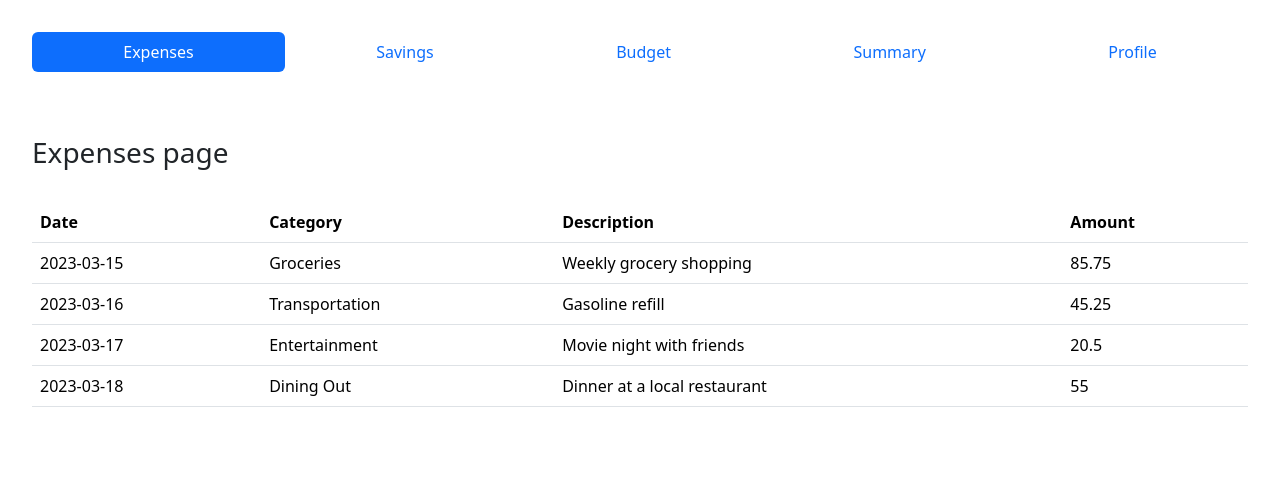
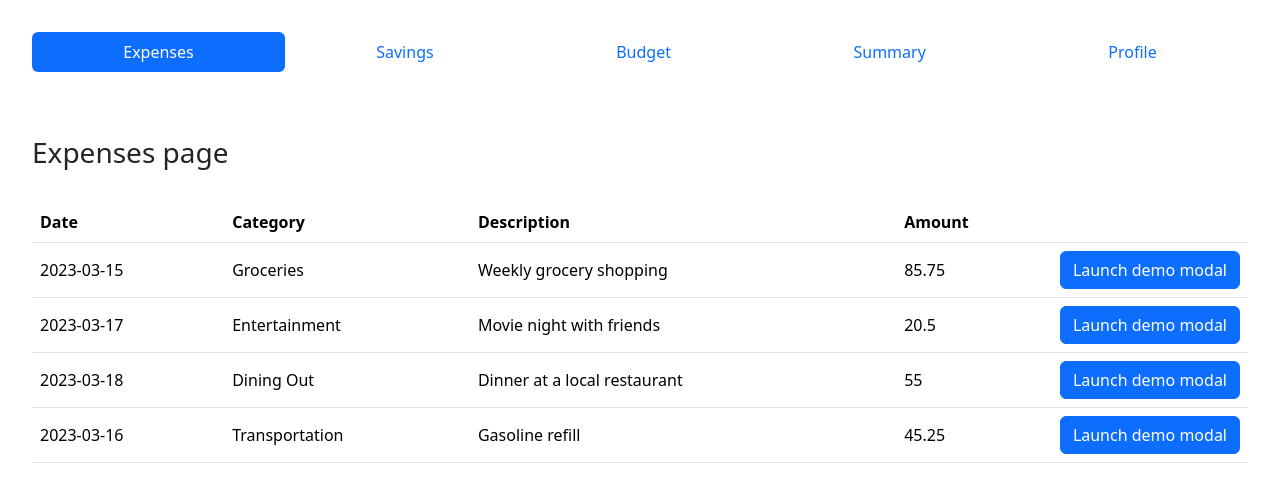
Before and after one commit to Daniel-dadu/ExpensesWebApp, a Vue app in the folder front-end/: page / in a window 1280 px wide. Shown: the top 502 px of the page. Built offline with nearby package versions, Linux system fonts and the light colour scheme; the HTML template or start-up script is replaced by a standard one.

Commit message:
Added Modal and Editable text component

```diff
--- /dev/null
+++ b/front-end/src/components/EditableText.vue
@@ -0,0 +1,33 @@
+<template>
+    <div v-if="!isEditing" @click="startEditing">{{ text }}</div>
+    <input v-else v-model="editedText" @keyup.enter="finishEditing" ref="textInput" />
+</template>
+
+<script>
+export default {
+    data() {
+        return {
+        isEditing: false,
+        editedText: "",
+        };
+    },
+    props: {
+        text: String, // The initial text
+    },
+    methods: {
+        startEditing() {
+        this.isEditing = true;
+        this.editedText = this.text;
+        this.$nextTick(() => {
+            // Focus the input field after rendering
+            this.$refs.textInput.focus();
+        });
+        },
+        finishEditing() {
+        this.isEditing = false;
+        // Update the text with the edited value
+        this.$emit("update:text", this.editedText);
+        },
+    },
+};
+</script>
--- /dev/null
+++ b/front-end/src/components/ExpenseModal.vue
@@ -0,0 +1,45 @@
+<template>
+    <div
+    class="modal fade"
+    id="exampleModal"
+    tabindex="-1"
+    aria-labelledby="exampleModalLabel"
+    aria-hidden="true"
+    >
+        <div class="modal-dialog">
+            <div class="modal-content">
+            <div class="modal-header">
+                <h1 class="modal-title fs-5" id="exampleModalLabel">Modal title</h1>
+                <button type="button" class="btn-close" data-bs-dismiss="modal" aria-label="Close"></button>
+            </div>
+            <div class="modal-body">
+                    <p>Some text:</p>
+                    <EditableText :text="content" @update:text="content = $event" />
+            </div>
+            <div class="modal-footer">
+                <button type="button" class="btn btn-secondary" data-bs-dismiss="modal">Close</button>
+                <button type="button" class="btn btn-primary">Save changes</button>
+            </div>
+            </div>
+        </div>
+    </div>
+</template>
+
+<script>
+import EditableText from "./EditableText.vue";
+
+export default {
+    name: "ExpenseModal",
+    data() {
+        return {
+            content: "Initial Text",
+        }
+    },
+    props: {
+        text: String, // The initial text
+    },
+    components: {
+        EditableText,
+    },
+}
+</script>
--- a/front-end/src/components/ExpensesTable.vue
+++ b/front-end/src/components/ExpensesTable.vue
@@ -1,11 +1,12 @@
 <template>
-    <table class="table table-hover">
+    <table class="table table-hover align-middle" id="expenses-table">
         <thead>
             <tr>
                 <th>Date</th>
                 <th>Category</th>
                 <th>Description</th>
                 <th>Amount</th>
+                <th></th>
             </tr>
         </thead>
         <tbody>
@@ -14,20 +15,44 @@
                 <td>{{ expense.category }}</td>
                 <td>{{ expense.description }}</td>
                 <td>{{ expense.amount }}</td>
+                <td>
+                    <button
+                    type="button"
+                    class="btn btn-primary"
+                    data-bs-toggle="modal"
+                    data-bs-target="#exampleModal"
+                    >
+                        Launch demo modal
+                    </button>
+                    <ExpenseModal />
+                </td>
             </tr>
         </tbody>
     </table>
+
 </template>
 
 <script>
 import { expenses } from '@/expenses-obj';
+import ExpenseModal from './ExpenseModal.vue';
 
 export default {
     name: "ExpensesTable",
     data() {
         return {
             expenses,
+            content: "Initial Text",
         }
-    }
+    },
+    components: {
+        ExpenseModal,
+    },
 }
 </script>
+
+<style>
+#expenses-table tr td:last-child {
+    width: 1%;
+    white-space: nowrap;
+}
+</style>
--- a/front-end/src/expenses-obj.js
+++ b/front-end/src/expenses-obj.js
@@ -8,16 +8,6 @@ export const expenses = [
     "amount": 85.75,
     "createdAt": "2023-03-15T08:30:00.000Z",
     "updatedAt": "2023-03-15T08:30:00.000Z"
-},
-{
-    "_id": "5f93e3e2c4e187001cc92449",
-    "userId": "5f93e3e2c4e187001cc9244a",
-    "date": "2023-03-16",
-    "category": "Transportation",
-    "description": "Gasoline refill",
-    "amount": 45.25,
-    "createdAt": "2023-03-16T12:15:00.000Z",
-    "updatedAt": "2023-03-16T12:15:00.000Z"
 },
 {
     "_id": "5f93e3e2c4e187001cc9244b",
@@ -38,5 +28,15 @@ export const expenses = [
     "amount": 55.00,
     "createdAt": "2023-03-18T20:00:00.000Z",
     "updatedAt": "2023-03-18T20:00:00.000Z"
-}
+},
+{
+    "_id": "5f93e3e2c4e187001cc92449",
+    "userId": "5f93e3e2c4e187001cc9244a",
+    "date": "2023-03-16",
+    "category": "Transportation",
+    "description": "Gasoline refill",
+    "amount": 45.25,
+    "createdAt": "2023-03-16T12:15:00.000Z",
+    "updatedAt": "2023-03-16T12:15:00.000Z"
+},
 ]
```
